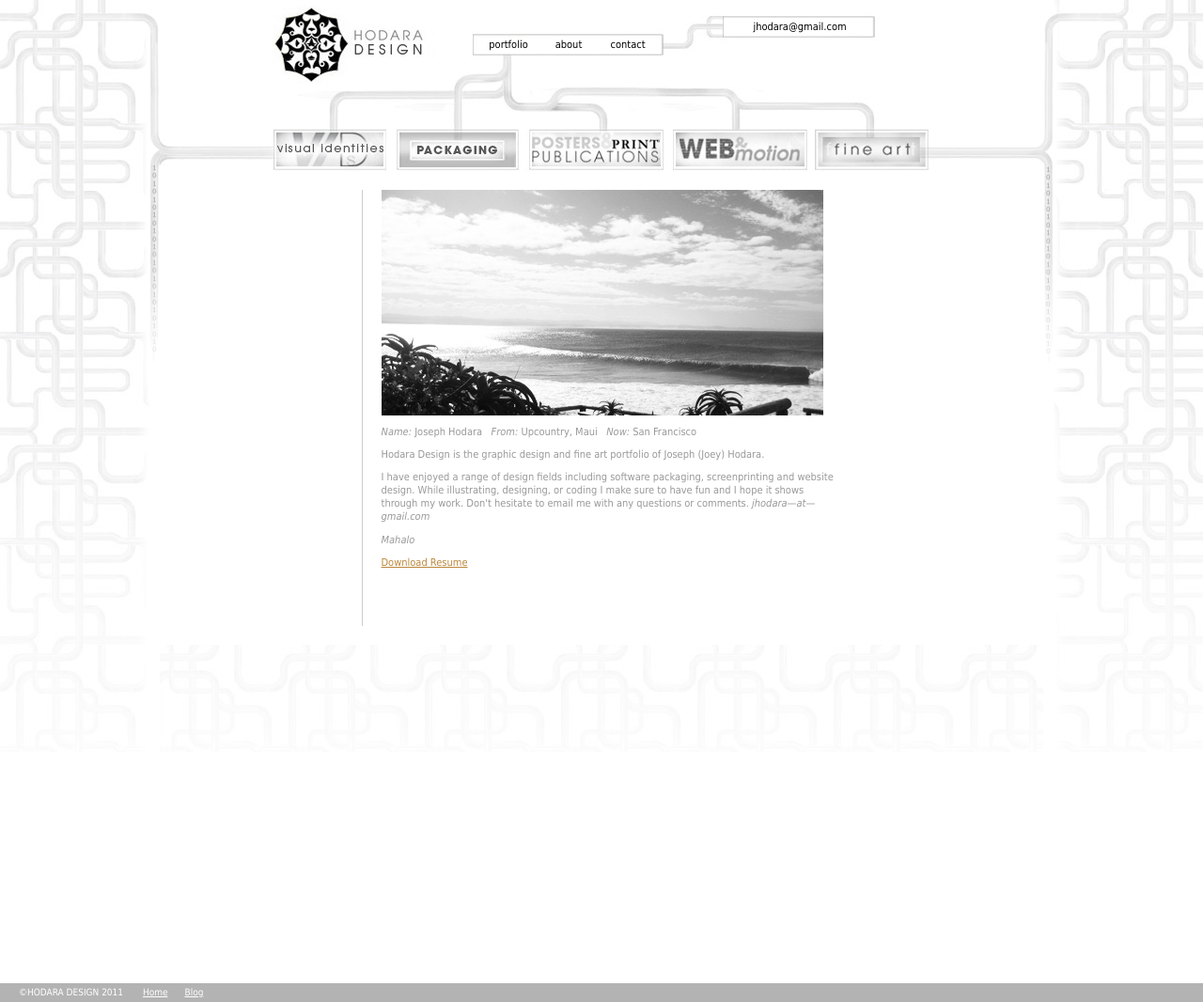
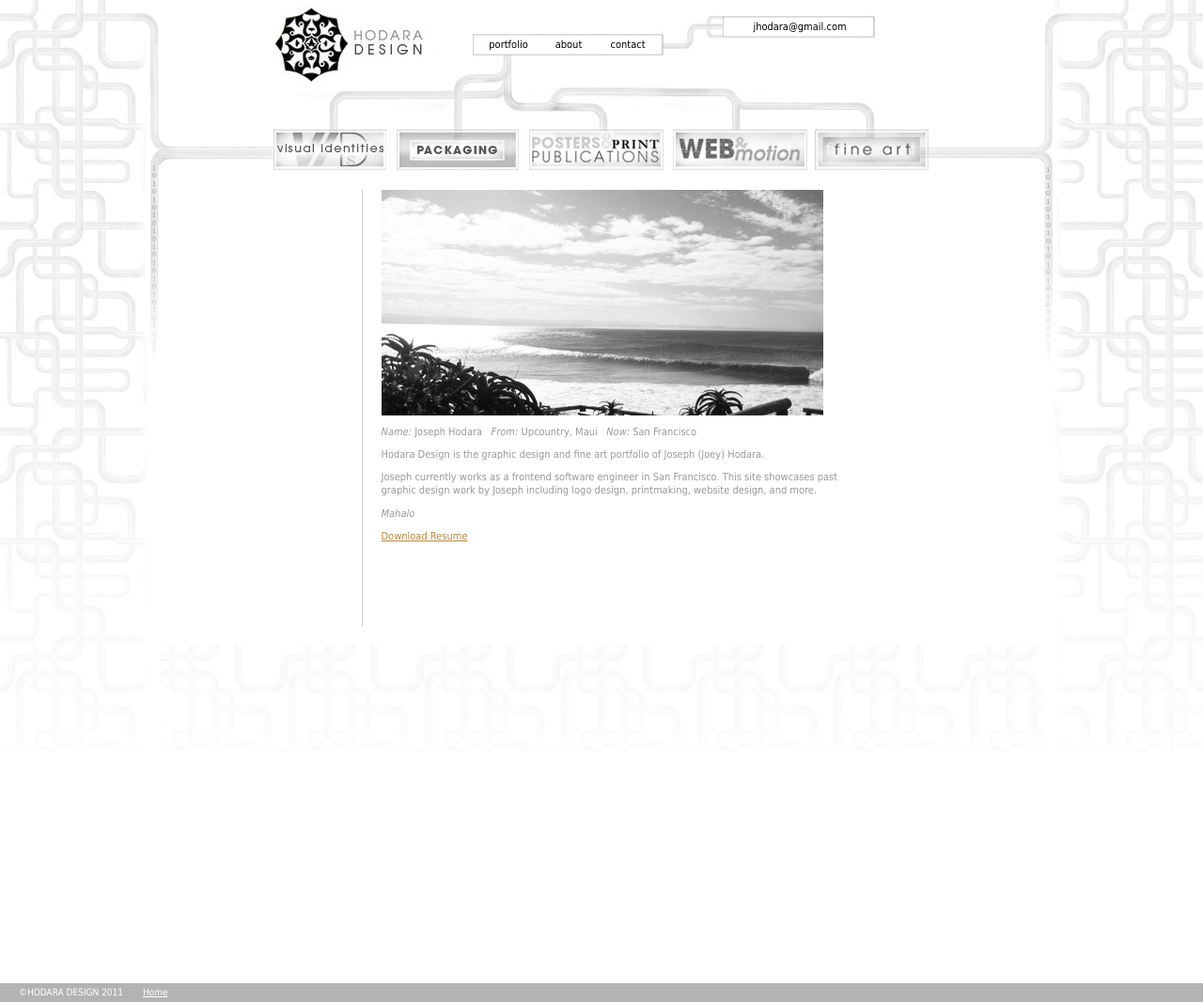
Before and after one commit to epjoey/hodaradesign, a PHP site: page /about/index.php in a window 1280 px wide. Shown: the whole page at 94% size. Run offline with PHP 8.4, Linux system fonts and the light colour scheme.

Commit message:
fix language

```diff
--- a/about/index.php
+++ b/about/index.php
@@ -7,7 +7,7 @@
 <p><i>Name:</i> Joseph Hodara &nbsp <i>From:</i> Upcountry, Maui &nbsp  <i>Now:</i> San Francisco</p>
 <p>
 Hodara Design is the graphic design and fine art portfolio of Joseph (Joey) Hodara.</p>
-<p style="line-height: 14px">I have enjoyed a range of design fields including software packaging, screenprinting and website design. While illustrating, designing, or coding I make sure to have fun and I hope it shows through my work. Don't hesitate to email me with any questions or comments. <i>jhodara—at—gmail.com</i></p>
+<p style="line-height: 14px">Joseph currently works as a frontend software engineer in San Francisco. This site showcases past graphic design work by Joseph including logo design, printmaking, website design, and more. </p>
 <p><i>Mahalo</i></p>
 <p class="resume"><a href="http://www.hodaradesign.com/Hodara_Resume.pdf">Download Resume</a></p>
 
--- a/footer.php
+++ b/footer.php
@@ -14,7 +14,7 @@
 <div id="copy">
 <div class="space"></div>
 <p>&copy;HODARA DESIGN 2011
-<a href="/" class="copy">Home</a><a href="http://www.freewaycreative.com" class="copy">Blog</a>
+<a href="/" class="copy">Home</a>
 
 
 
--- a/port.php
+++ b/port.php
@@ -21,7 +21,6 @@
 
 	<div id="portbuttons">
 
-	<img src="port/welcome.gif" id="welcome-img">
 
     <div id="port1"><a href="identities">
 		<img src="port/vis1.gif" class="roll6" />
```
